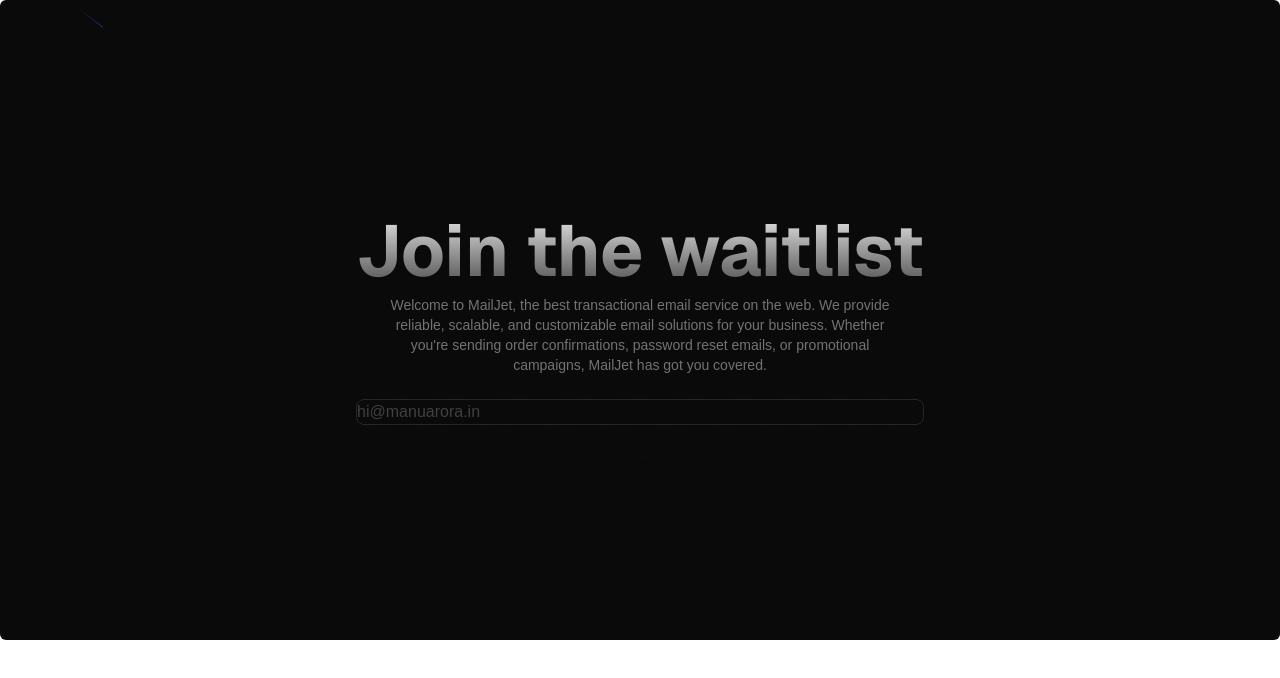
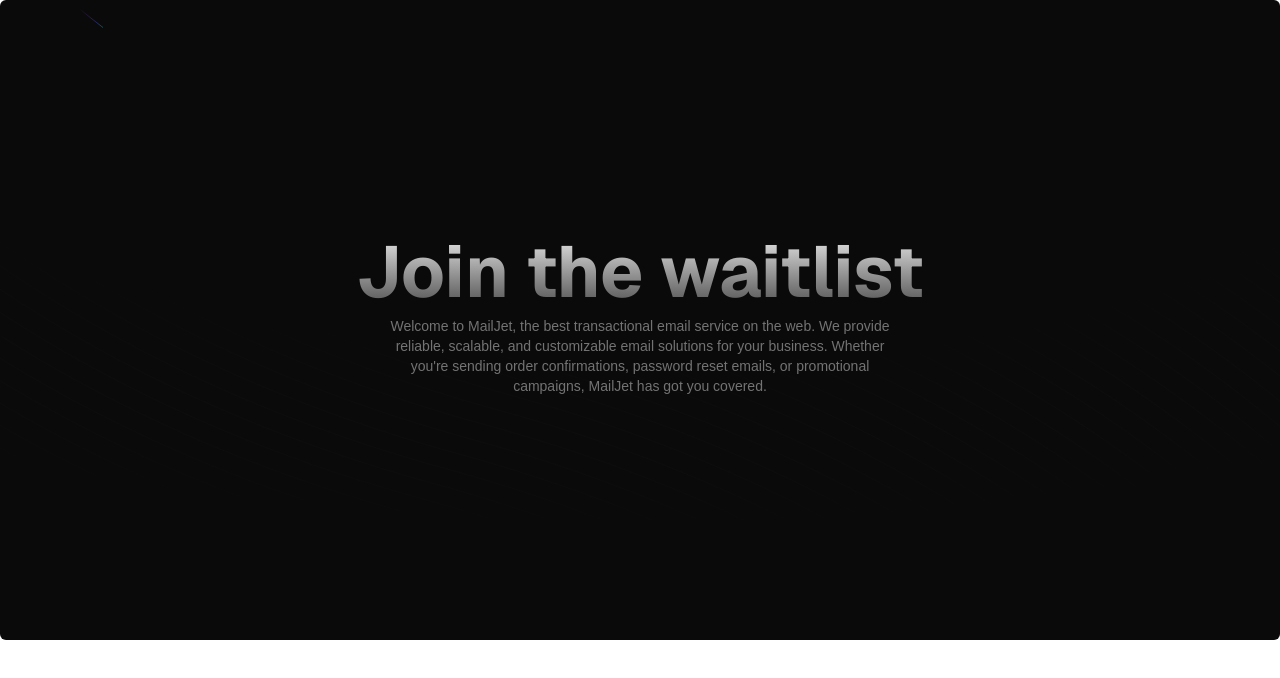
Before and after one commit to r1ddh118/spyderweb, a Next.js app: page / in a window 1280 px wide. Shown: the top 678 px of the page. Built offline with nearby package versions, Linux system fonts and the light colour scheme.

Commit message:
Remove unused input field from BackgroundBeamsDemo component

```diff
--- a/app/page.tsx
+++ b/app/page.tsx
@@ -17,11 +17,6 @@
           password reset emails, or promotional campaigns, MailJet has got you
           covered.
         </p>
-        <input
-          type="text"
-          placeholder="hi@manuarora.in"
-          className="rounded-lg border border-neutral-800 focus:ring-2 focus:ring-teal-500  w-full relative z-10 mt-4  bg-neutral-950 placeholder:text-neutral-700"
-        />
       </div>
       <BackgroundBeams />
     </div>
```
